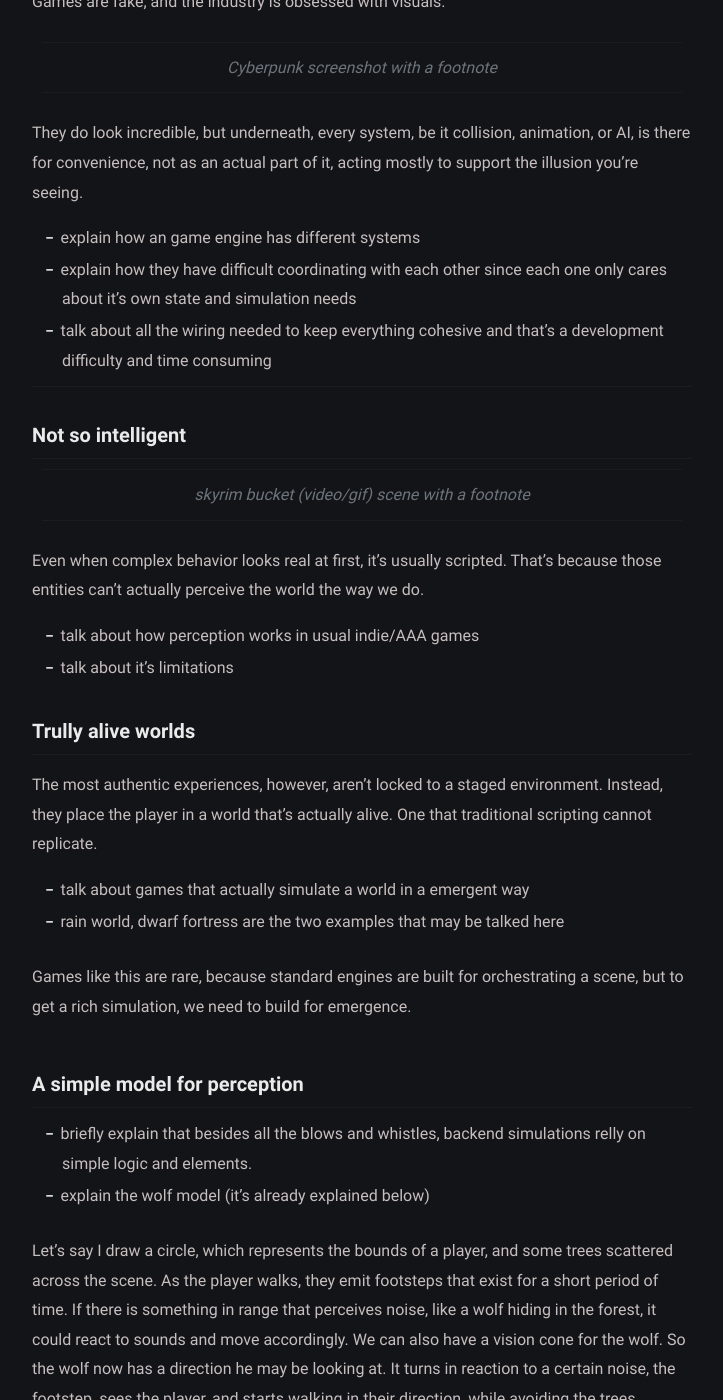
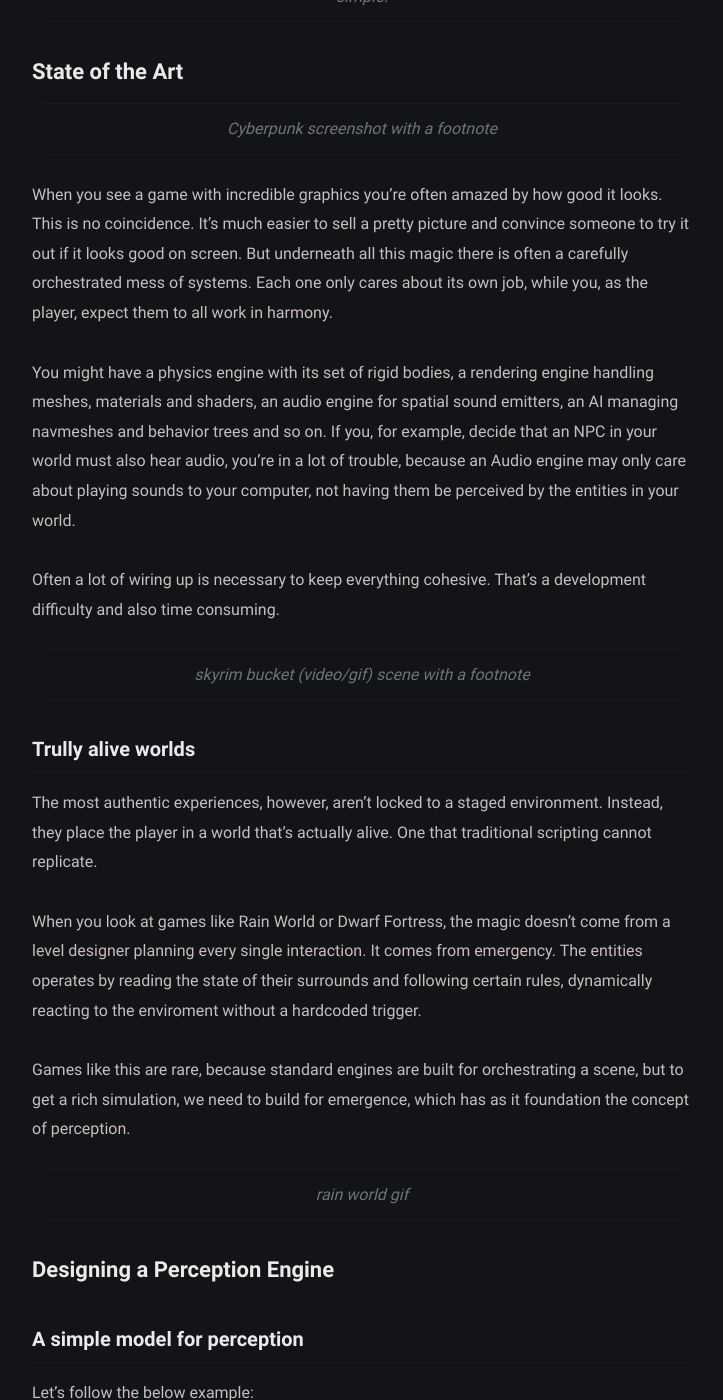
Before and after one commit to raydroplet/raydroplet.github.io, a Jekyll site: the page built from _posts/project-abm/2026-03-05-project-abm.md, in a window 1280 px wide and 1400 px high, scrolled down 498 px. Shown: the whole window, without its empty margins (278-1001 px from the left). Built offline with Jekyll 4.4.1, drawn with Linux system fonts in a browser that asks for light colours; some of the changed text lies outside the part shown.

Commit message:
article improvements

```diff
--- a/_posts/project-abm/2026-03-05-project-abm.md
+++ b/_posts/project-abm/2026-03-05-project-abm.md
@@ -6,52 +6,43 @@ date: 2026-03-05
 
 > [!Warning] WIP. this is a draft. it is currently being written.
 
-## Introduction
+> This is a write-up of a small perception engine I built in Rust. The goal was simple: give simulated entities a believable sense of the world around them. Getting there was less simple.
 
-Games are fake, and the industry is obsessed with visuals.
+## State of the Art
 
 > Cyberpunk screenshot with a footnote
 
-They do look incredible, but underneath, every system, be it collision, animation, or AI, is there for convenience, not as an actual part of it, acting mostly to support the illusion you're seeing.
+When you see a game with incredible graphics you're often amazed by how good it looks. This is no coincidence. It's much easier to sell a pretty picture and convince someone to try it out if it looks good on screen. But underneath all this magic there is often a carefully orchestrated mess of systems. Each one only cares about its own job, while you, as the player, expect them to all work in harmony.
 
-- explain how an game engine has different systems
-- explain how they have difficult coordinating with each other since each one only cares about it's own state and simulation needs
-- talk about all the wiring needed to keep everything cohesive and that's a development difficulty and time consuming
+You might have a physics engine with its set of rigid bodies, a rendering engine handling meshes, materials and shaders, an audio engine for spatial sound emitters, an AI managing navmeshes and behavior trees and so on. If you, for example, decide that an NPC in your world must also hear audio, you're in a lot of trouble, because an Audio engine may only care about playing sounds to your computer, not having them be perceived by the entities in your world.
 
-------
-### Not so intelligent
+Often a lot of wiring up is necessary to keep everything cohesive. That's a development difficulty and also time consuming.
 
 > skyrim bucket (video/gif) scene with a footnote
-
-Even when complex behavior looks real at first, it’s usually scripted. That’s because those entities can’t actually perceive the world the way we do.
-
-- talk about how perception works in usual indie/AAA games
-- talk about it's limitations
 
 ### Trully alive worlds
 
 The most authentic experiences, however, aren't locked to a staged environment. Instead, they place the player in a world that's actually alive. One that traditional scripting cannot replicate.
 
-- talk about games that actually simulate a world in a emergent way
-- rain world, dwarf fortress are the two examples that may be talked here
+When you look at games like Rain World or Dwarf Fortress, the magic doesn't come from a level designer planning every single interaction. It comes from emergency. The entities operates by reading the state of their surrounds and following certain rules, dynamically reacting to the enviroment without a hardcoded trigger.
 
-Games like this are rare, because standard engines are built for orchestrating a scene, but to get a rich simulation, we need to build for emergence.
+Games like this are rare, because standard engines are built for orchestrating a scene, but to get a rich simulation, we need to build for emergence, which has as it foundation the concept of perception.
+
+> rain world gif
+
+## Designing a Perception Engine
 
 ### A simple model for perception
 
-- briefly explain that besides all the blows and whistles, backend simulations relly on simple logic and elements.
-- explain the wolf model (it's already explained below)
+Let's follow the below example:
 
+> motion canvas embededed animation
 
-Let's say I draw a circle, which represents the bounds of a player, and some trees scattered across the scene. As the player walks, they emit footsteps that exist for a short period of time. If there is something in range that perceives noise, like a wolf hiding in the forest, it could react to sounds and move accordingly. We can also have a vision cone for the wolf. So the wolf now has a direction he may be looking at. It turns in reaction to a certain noise, the footstep, sees the player, and starts walking in their direction, while avoiding the trees, considering they block its path.
+Say I draw a circle, which represents the bounds of a player, and some trees scattered across a scene. As the player walks, they emit footsteps that exist for a short period of time. If there is something in range that perceives noise, like a wolf hiding in the forest, it could react to sounds and move accordingly.
 
-- conclude saying we will be implementing this in rust
+We can also have a vision cone for the wolf. So the wolf now has a direction he may be looking at. It turns in reaction to a certain noise, the footstep, sees the player, and starts walking in their direction, while avoiding the trees, considering they block its path.
 
----
-
-## Designing a Perception Engine
-
-- introduce with something like "Considering the wolf and tree example, how to represent all those overlapping shapes and intersections in code?"
+Considering this scenario, how do we represent all those shapes and behaviors in code?
 
 ### The naive Approach
 - to be elaborated
```
